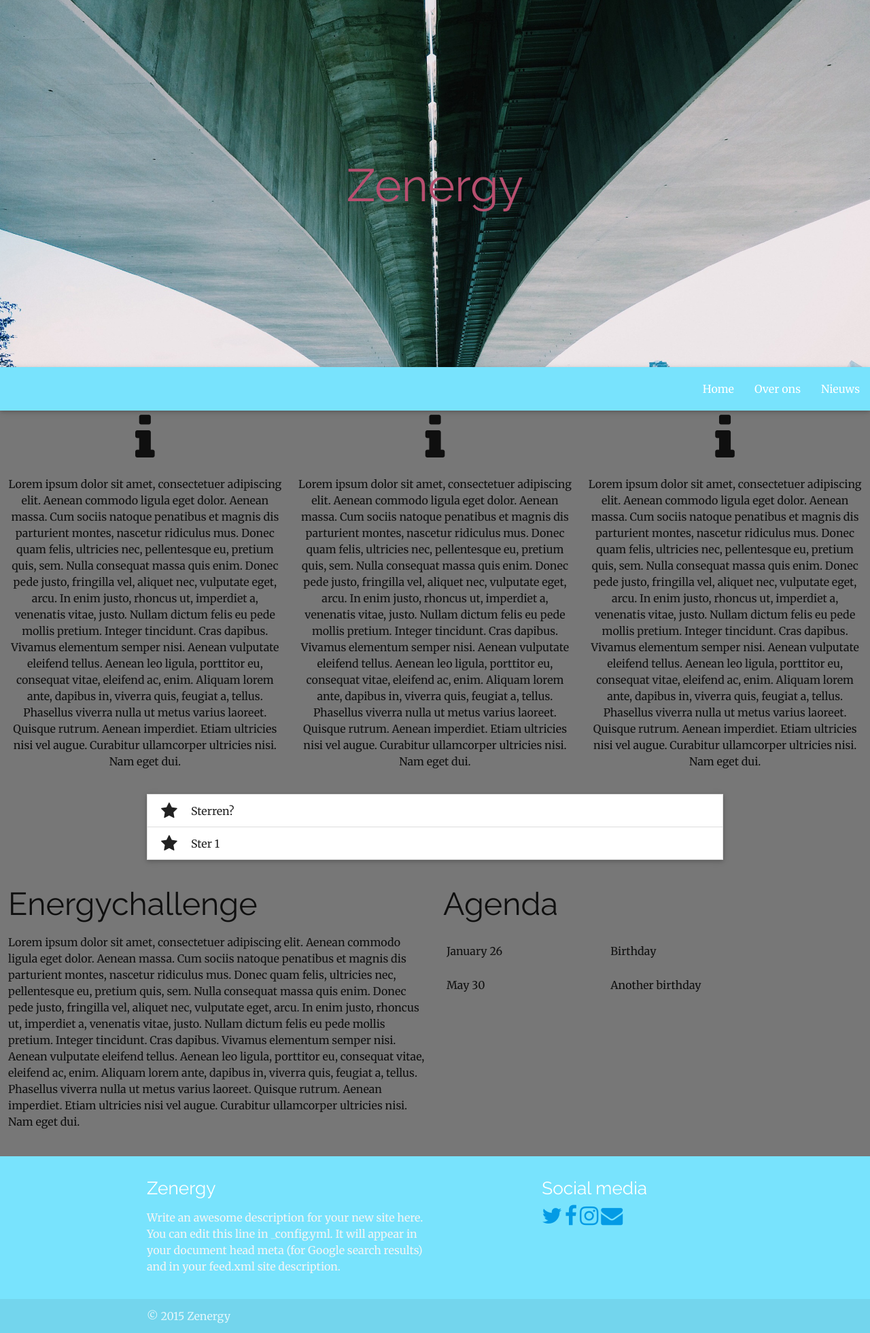
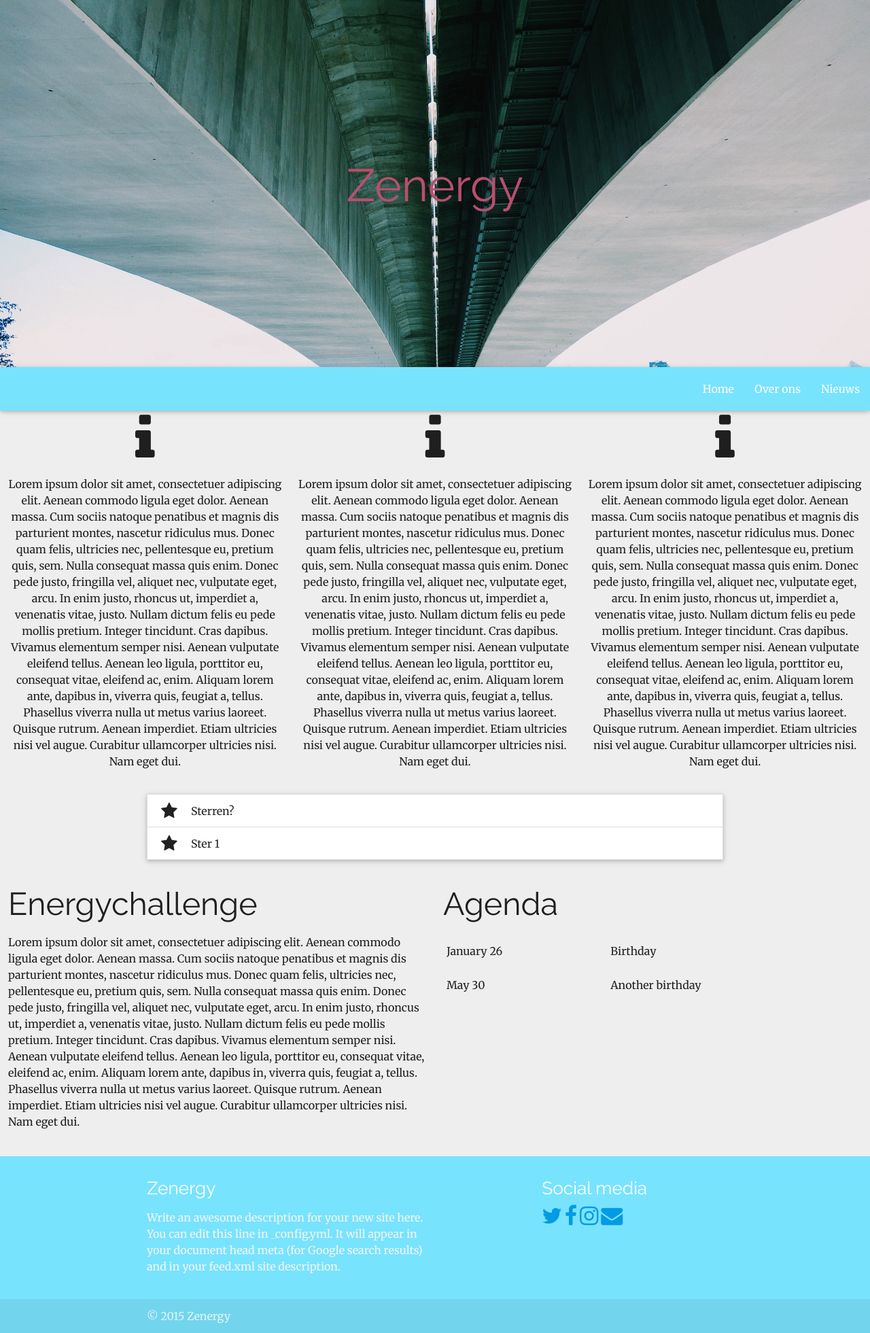
Before and after one commit to jasperwr/zenergy.jasperwr.github.io, a Jekyll site: the page built from index.html, in a window 1280 px wide. Shown: the whole page at 68% size. Built offline with Jekyll 4.4.1, drawn with Linux system fonts in a browser that asks for light colours; nearby versions of some CDN libraries.

Commit message:
Update _color.scss

```diff
--- a/_sass/_color.scss
+++ b/_sass/_color.scss
@@ -1,5 +1,5 @@
 $shakespeare:
-    #777
+    #eee
     ;
 
 $tiber:
```
